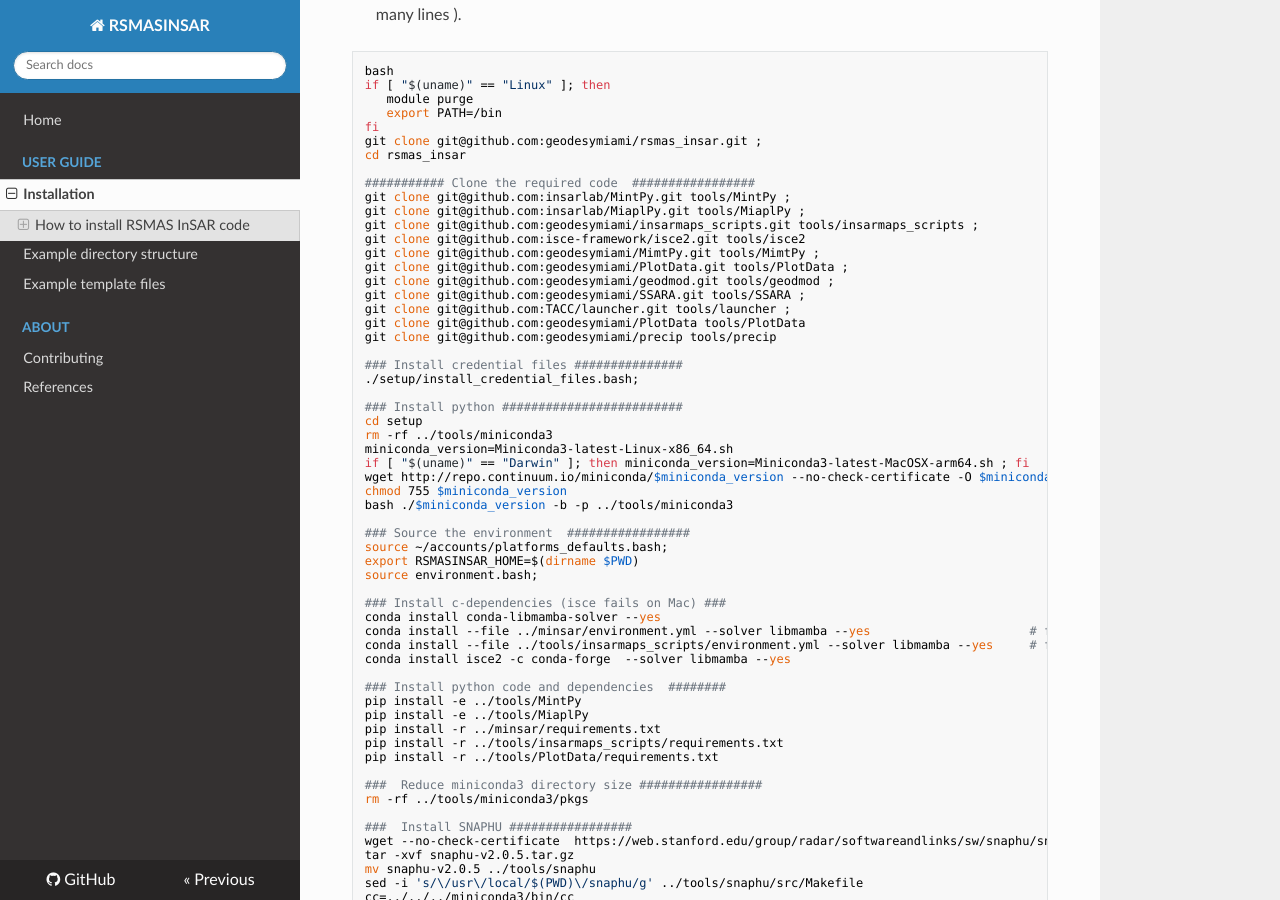
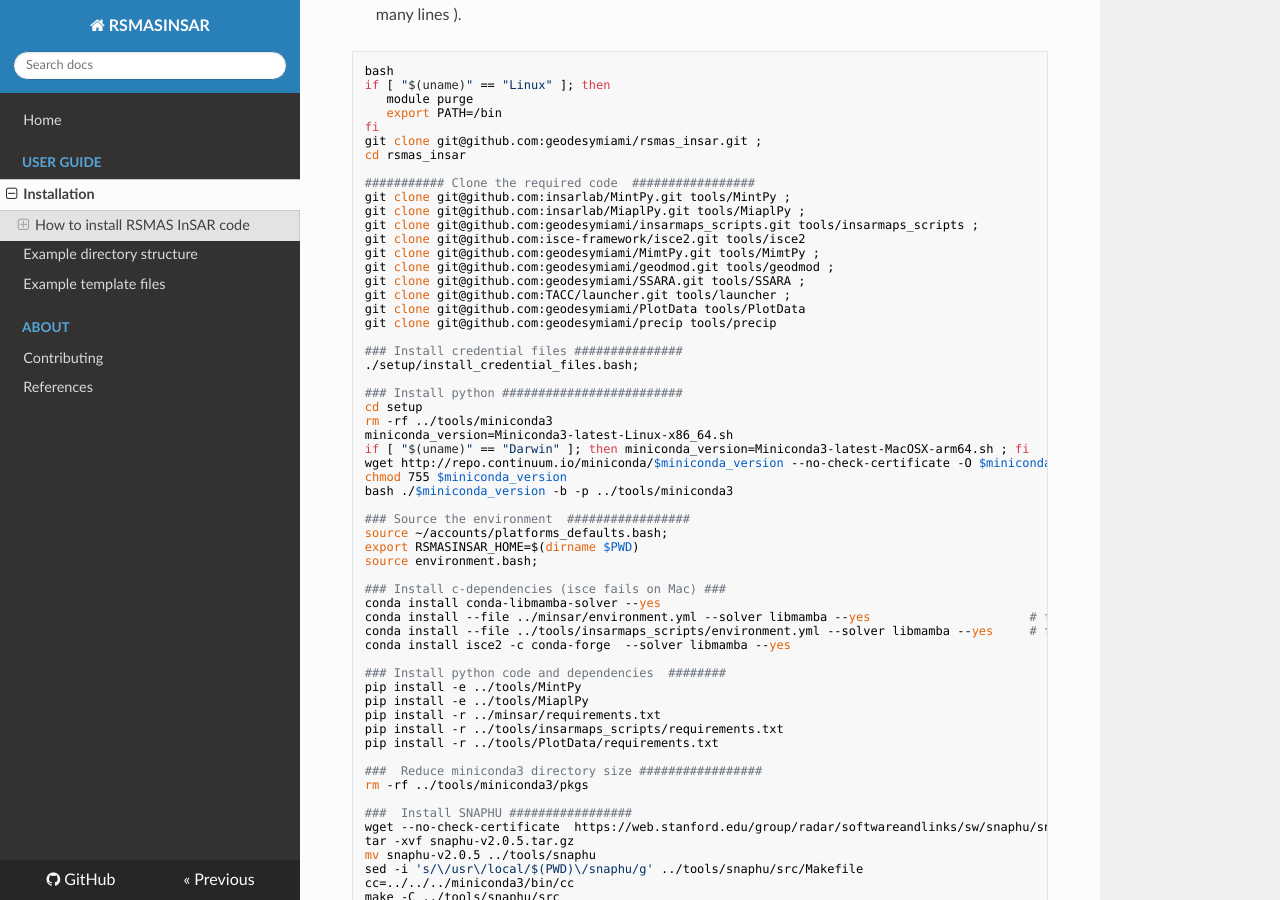
Before and after one commit to geodesymiami/rsmas_insar, an MkDocs documentation site: the page built from docs/installation.md, in a window 1280 px wide and 900 px high, scrolled down 861 px. Built offline with MkDocs 1.6.1, drawn with Linux system fonts in a browser that asks for light colours; nearby versions of some CDN libraries.

Commit message:
Update installation.md
Redundant entry

```diff
--- a/docs/installation.md
+++ b/docs/installation.md
@@ -50,7 +50,6 @@
 git clone git@github.com:geodesymiami/insarmaps_scripts.git tools/insarmaps_scripts ;
 git clone git@github.com:isce-framework/isce2.git tools/isce2
 git clone git@github.com:geodesymiami/MimtPy.git tools/MimtPy ;
-git clone git@github.com:geodesymiami/PlotData.git tools/PlotData ;
 git clone git@github.com:geodesymiami/geodmod.git tools/geodmod ;
 git clone git@github.com:geodesymiami/SSARA.git tools/SSARA ;
 git clone git@github.com:TACC/launcher.git tools/launcher ;
```
